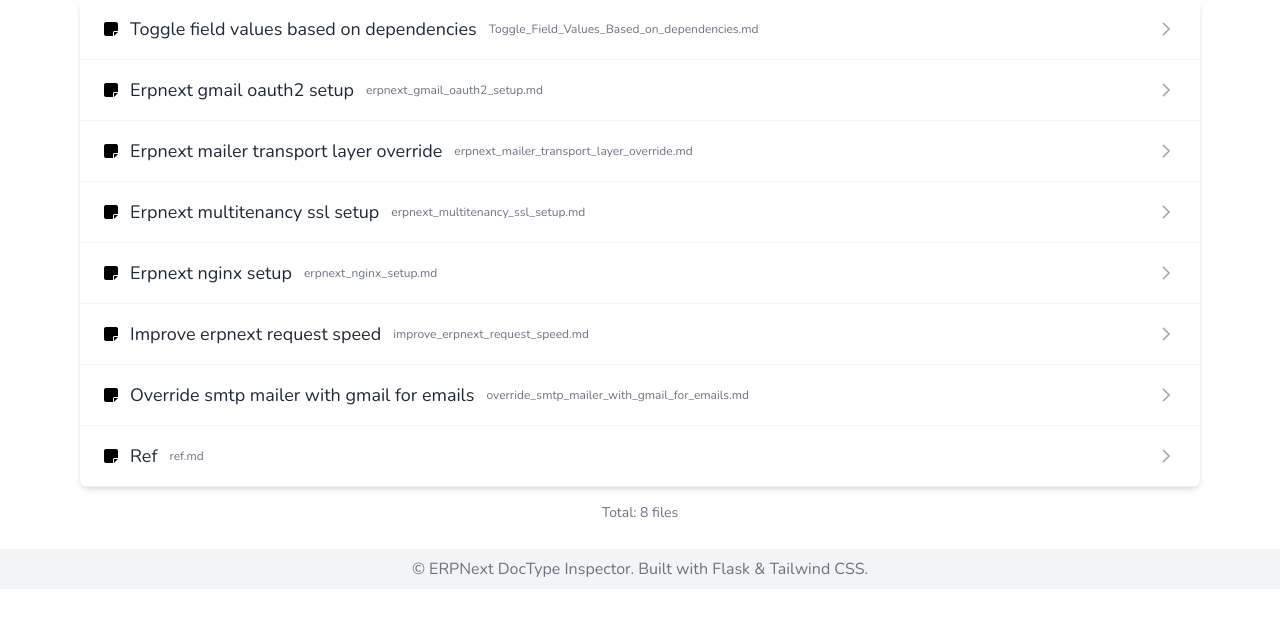
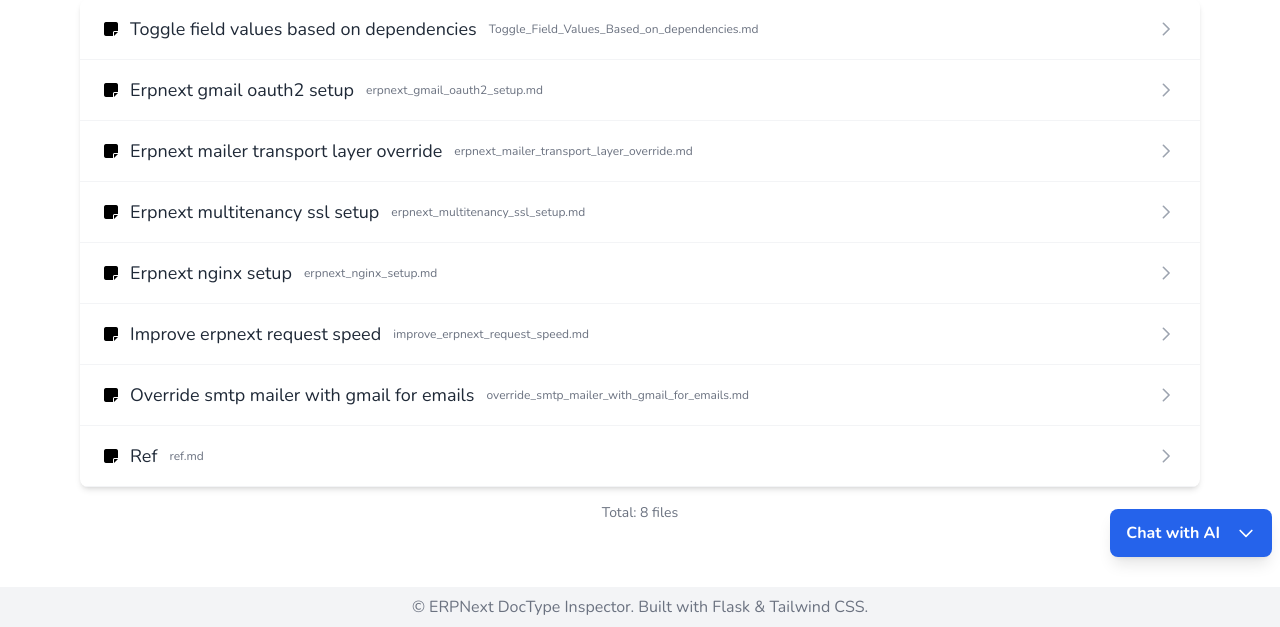
Before and after one commit to kamau-crypto/frappe_introspector, a Flask app: page /docs in a window 1280 px wide. Shown: the part 211-838 px from the top of the page. Before the commit the page ends 788 px from the top, so only its background shows below. Run offline with Flask 3, Linux system fonts and the light colour scheme; some libraries are stand-ins or nearby versions.

Commit message:
Added the chatbot UI for simplified task sexecution

```diff
--- a/templates/base.html
+++ b/templates/base.html
@@ -1,27 +1,17 @@
 <!doctype html>
 <html lang="en">
+
 <head>
     <meta charset="UTF-8" />
     <meta name="viewport" content="width=device-width, initial-scale=1.0" />
     <title>{% block title %}ERPNext DocType Inspector{% endblock %}</title>
-        <link
-            rel="shortcut icon"
-            href="{{ url_for('static', filename='favicon.ico') }}"
-        />
-        <link
-            href="https://fonts.googleapis.com/css2?family=Nunito:wght@400;700&display=swap"
-            rel="stylesheet"
-        />
-        <link
-            href="https://cdnjs.cloudflare.com/ajax/libs/font-awesome/6.4.0/css/all.min.css"
-            rel="stylesheet"
-        />
-        <link
-            rel="stylesheet"
-            href="https://cdnjs.cloudflare.com/ajax/libs/highlight.js/11.11.1/styles/default.min.css"
-        />
+    <link rel="shortcut icon" href="{{ url_for('static', filename='favicon.ico') }}" />
+    <link href="https://fonts.googleapis.com/css2?family=Nunito:wght@400;700&display=swap" rel="stylesheet" />
+    <link href="https://cdnjs.cloudflare.com/ajax/libs/font-awesome/6.4.0/css/all.min.css" rel="stylesheet" />
+    <link rel="stylesheet" href="https://cdnjs.cloudflare.com/ajax/libs/highlight.js/11.11.1/styles/default.min.css" />
 
     <script src="https://cdnjs.cloudflare.com/ajax/libs/highlight.js/11.11.1/highlight.min.js"></script>
+    <script src="https://cdn.jsdelivr.net/npm/showdown@2.1.0/dist/showdown.min.js"></script>
     <script src="https://cdn.tailwindcss.com"></script>
     <script>
         tailwind.config = {
@@ -59,57 +49,33 @@
 <body>
     <!-- Navigation -->
     <nav class="bg-blue-700 text-white fixed top-0 w-full">
-            <div
-                class="max-w-7xl mx-auto px-4 py-3 flex items-center justify-between"
-            >
-                <a
-                    class="font-bold text-lg flex items-center gap-2"
-                    href="{{ url_for('index') }}"
-                >
+        <div class="max-w-7xl mx-auto px-4 py-3 flex items-center justify-between">
+            <a class="font-bold text-lg flex items-center gap-2" href="{{ url_for('index') }}">
                 <i class="fas fa-database"></i>
                 ERPNext DocType Inspector
             </a>
             <div class="flex gap-8 p-2">
-                    <a
-                        class="hover:text-blue-200 transition flex items-center gap-1"
-                        href="{{ url_for('index') }}"
-                    >
+                <a class="hover:text-blue-200 transition flex items-center gap-1" href="{{ url_for('index') }}">
                     <i class="fas fa-home"></i> Home
                 </a>
-                    <a
-                        class="hover:text-blue-200 transition flex items-center gap-1"
-                        href="{{ url_for('connect') }}"
-                    >
+                <a class="hover:text-blue-200 transition flex items-center gap-1" href="{{ url_for('connect') }}">
                     <i class="fas fa-plug"></i> Connect
                 </a>
-                    <a
-                        class="hover:text-blue-200 transition flex items-center gap-1"
-                        href="{{ url_for('doctypes') }}"
-                    >
+                <a class="hover:text-blue-200 transition flex items-center gap-1" href="{{ url_for('doctypes') }}">
                     <i class="fas fa-list"></i> DocTypes
                 </a>
-                    <a
-                        class="hover:text-blue-200 transition flex items-center gap-1"
-                        href="{{ url_for('decode_mpesa_hash') }}"
-                    >
+                <a class="hover:text-blue-200 transition flex items-center gap-1"
+                    href="{{ url_for('decode_mpesa_hash') }}">
                     <i class="fas fa-hashtag"></i> Decode
                 </a>
-                    <a
-                        class="hover:text-blue-200 transition flex items-center gap-1"
-                        href="{{ url_for('generate_openapi') }}"
-                    >
+                <a class="hover:text-blue-200 transition flex items-center gap-1"
+                    href="{{ url_for('generate_openapi') }}">
                     <i class="fas fa-code"></i> Generate API
                 </a>
-                    <a
-                        class="hover:text-blue-200 transition flex items-center gap-1"
-                        href="{{ url_for('swagger_ui') }}"
-                    >
+                <a class="hover:text-blue-200 transition flex items-center gap-1" href="{{ url_for('swagger_ui') }}">
                     <i class="fas fa-book"></i> Swagger UI
                 </a>
-                    <a
-                        class="hover:text-blue-200 transition flex items-center gap-1"
-                        href="{{ url_for('docs') }}"
-                    >
+                <a class="hover:text-blue-200 transition flex items-center gap-1" href="{{ url_for('docs') }}">
                     <i class="fas fa-file-text"></i> Documentation
                 </a>
             </div>
@@ -120,18 +86,12 @@
     <div class="max-w-7xl mx-auto px-4 mt-3 w-full" id="flash_err">
         {% with messages = get_flashed_messages(with_categories=true) %} {%
         if messages %} {% for category, message in messages %}
-            <div
-                class="rounded px-4 py-3 mb-2 text-white font-semibold flex items-center gap-2 {% if category == 'error' %}bg-red-600{% elif category == 'warning' %}bg-yellow-500 text-black{% else %}bg-green-600{% endif %}"
-            >
-                <i
-                    class="fas fa-{{ 'exclamation-triangle' if category == 'error' else ('info-circle' if category == 'warning' else 'check-circle') }}"
-                ></i>
+        <div class="rounded px-4 py-3 mb-2 text-white font-semibold flex items-center gap-2 {% if category == 'error' %}bg-red-600{% elif category == 'warning' %}bg-yellow-500 text-black{% else %}bg-green-600{% endif %}"
+            id="err_cont">
+            <i class="fas fa-{{ 'exclamation-triangle' if category == 'error' else ('info-circle' if category == 'warning' else 'check-circle') }}"
+                id="info-icons"></i>
             {{ message }}
-                <button
-                    type="button"
-                    class="ml-auto text-white"
-                    onclick="this.parentElement.style.display='none'"
-                >
+            <button type="button" class="ml-auto text-white" onclick="this.parentElement.style.display='none'">
                 &times;
             </button>
         </div>
@@ -141,10 +101,64 @@
     <!-- Main Content -->
     <main class="max-w-7xl mx-auto px-4 mt-4">
         {% block content %}{% endblock %}
+        <!-- Chat Section-->
+        <div id="chat-widget" class="fixed bottom-8 right-2">
+            <!-- Chat Header/Toggle Button -->
+            <button id="chat-toggle"
+                class="w-full gap-4 bg-blue-600 text-white py-3 px-4 rounded-lg shadow-lg flex justify-between items-center hover:bg-blue-700 focus:outline-none focus:ring-2 focus:ring-blue-500 focus:ring-opacity-50">
+                <span class="font-semibold">Chat with AI</span>
+                <!-- Icon for toggle (e.g., chevron or message icon) -->
+                <svg id="toggle-icon" class="w-5 h-5 transition-transform transform rotate-0" xmlns="http://www.w3.org"
+                    fill="none" viewBox="0 0 24 24" stroke-width="2" stroke="currentColor">
+                    <path stroke-linecap="round" stroke-linejoin="round" d="M19 9l-7 7-7-7" />
+                </svg>
+            </button>
+
+            <!-- Chat Body (Collapsible Content) -->
+            <div id="chat-body"
+                class="bg-white rounded-lg shadow-xl mt-2 max-h-[800px] w-[400px] flex flex-col transition-all duration-300 ease-in-out overflow-hidden"
+                style="display: none">
+                <!-- Messages Area -->
+                <div class="flex flex-col p-4 overflow-y-auto h-[600px]" id="chat_messages">
+                    <!-- Example message bubble -->
+                    <div class="mb-4">
+                        <div class="bg-gray-200 p-3 rounded-lg max-w-xs text-sm text-gray-800">
+                            Hello! How can I help you today?
+                        </div>
+                    </div>
+                    <!-- Add more messages here -->
+                </div>
+                <!-- Clear History Button -->
+                <div class="px-3 py-2 bg-gray-50 border-t border-gray-200">
+                    <button id="clear-history-btn" type="button"
+                        class="text-xs text-red-600 hover:text-red-800 hover:underline focus:outline-none">
+                        <i class="fas fa-trash-alt"></i> Clear Conversation History
+                    </button>
+                </div>
+                <form id="chat_form">
+                    <label for="chat" class="sr-only" class="text-blue-400">Your message</label>
+                    <div class="flex items-center px-3 py-2 rounded-base bg-blue-100">
+                        <textarea id="chat" rows="4"
+                            class="mx-4 bg-gray-100 border border-default-medium text-heading text-sm rounded-base focus:ring-brand focus:border-brand block w-full px-3 py-2.5 placeholder:text-body resize-none overflow-y-auto text-blue-700"
+                            placeholder="Your message..."></textarea>
+                        <button
+                            class="inline-flex justify-center p-2 text-fg-brand rounded-full cursor-pointer hover:bg-brand-softer">
+                            <svg class="w-6 h-6 rotate-90 rtl:-rotate-90" aria-hidden="true"
+                                xmlns="http://www.w3.org/2000/svg" width="24" height="24" fill="none"
+                                viewBox="0 0 24 24">
+                                <path stroke="currentColor" stroke-linecap="round" stroke-linejoin="round"
+                                    stroke-width="2" d="m12 18-7 3 7-18 7 18-7-3Zm0 0v-5" />
+                            </svg>
+                            <span class="sr-only">Send message</span>
+                        </button>
+                    </div>
+                </form>
+            </div>
+        </div>
     </main>
 
     <!-- Footer -->
-        <footer class="bg-gray-100 mt-8 py-2 w-full fixed bottom-0">
+    <footer class="bg-gray-100 mt-8 py-2 w-full bottom-0">
         <div class="max-w-7xl mx-auto text-center text-gray-500">
             <p>
                 &copy; ERPNext DocType Inspector. Built with Flask &
@@ -157,7 +171,7 @@
     <!-- Tailwind CSS is loaded via CDN above -->
     <script src="https://cdnjs.cloudflare.com/ajax/libs/highlight.js/11.11.1/highlight.min.js"></script>
     <script src="https://cdnjs.cloudflare.com/ajax/libs/highlight.js/11.11.1/languages/go.min.js"></script>
-
+    <script type="module" src="{{url_for('static', filename='typescript/chat.js')}}"></script>
     <script>
         hljs.highlightAll();
         const nav = document.getElementsByTagName("nav");
@@ -169,4 +183,5 @@
     </script>
     {% block extra_js %}{% endblock %}
 </body>
+
 </html>
```
Lines whose indentation alone changed are shown as unchanged.
